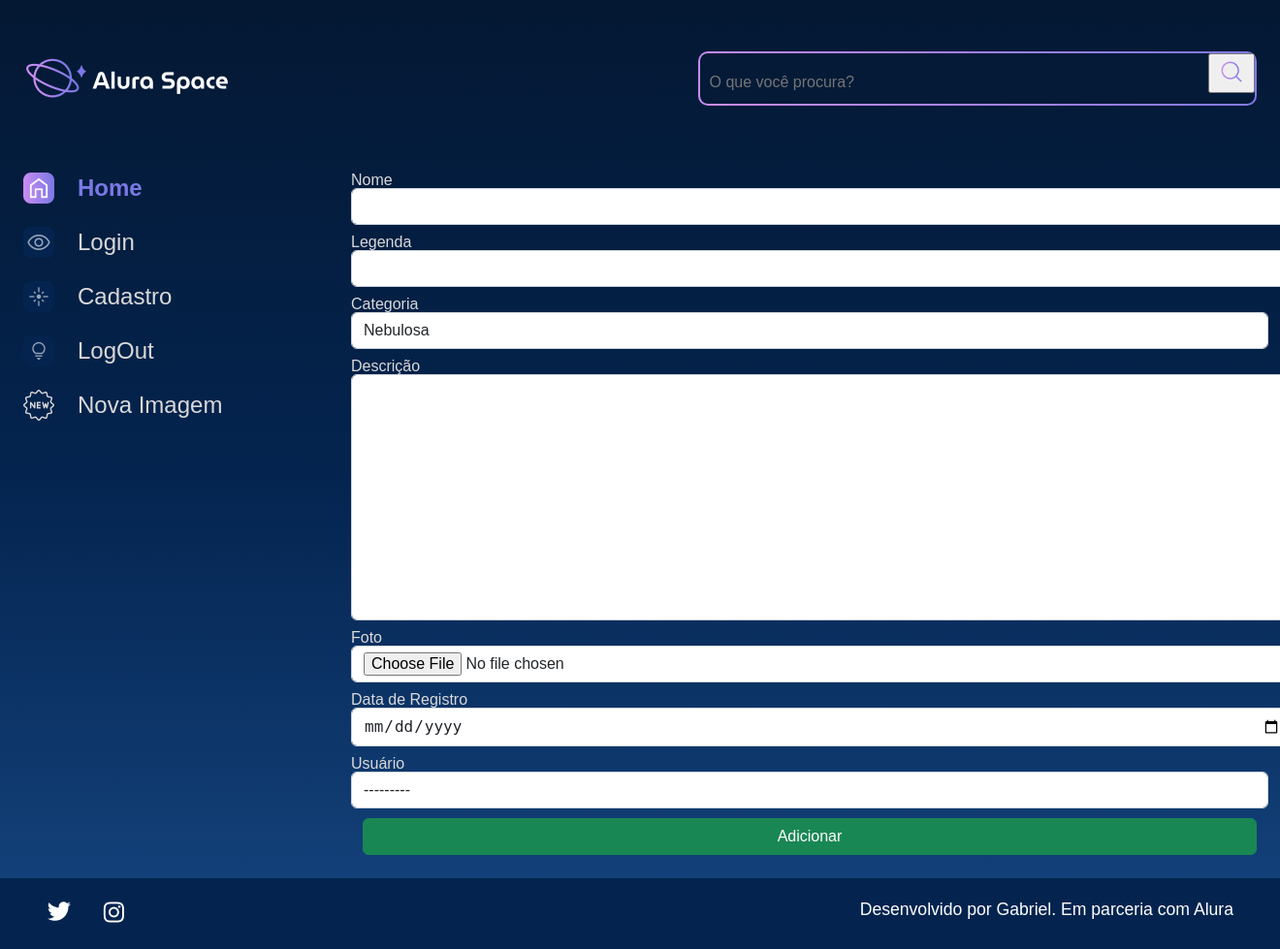
After one commit to gabriellima2321/alura_space, a Django app: page /nova-imagem in a window 1320 px wide; the page is wider, and only the part inside the window is pictured. The commit adds this page. Shown: that part at 97% size. Run offline with Django 5.2, Linux system fonts and the light colour scheme; the visitor is signed in with stand-in values (Sample User, id 1); data comes from the database, SQL or seed files in the repository.

Commit message:
Inserir imagem com Django.

```diff
--- /dev/null
+++ b/apps/galeria/forms.py
@@ -0,0 +1,29 @@
+from django import forms
+from apps.galeria.models import Fotografia
+
+
+class FotografiaForms(forms.ModelForm):
+    class Meta:
+        model = Fotografia
+        exclude = ['publicada',]
+        labels = {
+            'descricao':'Descrição',
+            'data_fotografia': 'Data de Registro',
+            'usuario':'Usuário',
+        }
+
+        widgets = {
+            'nome':forms.TextInput(attrs={'class':'form-control'}),
+            'legenda':forms.TextInput(attrs={'class':'form-control'}),
+            'categoria':forms.Select(attrs={'class':'form-control'}),
+            'descricao':forms.Textarea(attrs={'class':'form-control'}),
+            'foto':forms.FileInput(attrs={'class':'form-control'}),
+            'data_fotografia':forms.DateInput(
+                format='%d/%m/%Y',
+                attrs={
+                    'type':'date',
+                    'class':'form-control'
+                    }
+                ),
+            'usuario':forms.Select(attrs={'class':'form-control'}),
+        }
--- a/apps/galeria/models.py
+++ b/apps/galeria/models.py
@@ -17,7 +17,7 @@ class Fotografia(models.Model):
     categoria = models.CharField(max_length=100, choices=OPCOES_CATEGORIA, default='')
     descricao = models.TextField(null=False, blank=False)
     foto = models.ImageField(upload_to="fotos/%Y/%m/%d/", blank=True)
-    publicada = models.BooleanField(default=False)
+    publicada = models.BooleanField(default=True)
     data_fotografia = models.DateTimeField(default=datetime.now, blank=False)
     usuario = models.ForeignKey(
         to=User,
--- a/apps/galeria/urls.py
+++ b/apps/galeria/urls.py
@@ -1,8 +1,11 @@
 from django.urls import path
-from apps.galeria.views import index, imagem, buscar
+from apps.galeria.views import *
 
 urlpatterns = [
     path('',index, name='home'),
     path('imagem/<int:foto_id>', imagem, name='imagem'),
-    path('buscar',buscar, name='buscar')
+    path('buscar',buscar, name='buscar'),
+    path('nova-imagem',nova_imagem, name='nova_imagem'),
+    path('editar-imagem',editar_imagem, name='editar_imagem'),
+    path('deletar-imagem',deletar_imagem, name='deletar_imagem')
 ]
--- a/apps/galeria/views.py
+++ b/apps/galeria/views.py
@@ -1,6 +1,7 @@
 from django.shortcuts import render,get_object_or_404,redirect
 from django.http import HttpResponse
 from apps.galeria.models import Fotografia
+from apps.galeria.forms import FotografiaForms
 from django.contrib.auth.models import User
 from django.contrib import auth,messages
 
@@ -27,3 +28,24 @@ def buscar(request):
             fotografias = fotografias.filter(nome__icontains=nome_a_buscar)
 
     return render(request, "galeria/buscar.html", {"cards": fotografias})
+
+def nova_imagem(request):
+    if not request.user.is_authenticated:
+        return redirect('login')
+
+    form = FotografiaForms
+    if request.method == 'POST':
+        form = FotografiaForms(request.POST, request.FILES)
+        if form.is_valid():
+            form.save()
+            messages.success(request,'Nova fotografia cadastrada!')
+            return redirect('home')
+
+    return render(request, 'galeria/nova_imagem.html', {'form':form})
+
+
+def editar_imagem(request):
+    pass
+
+def deletar_imagem(request):
+    pass
--- a/templates/galeria/imagem.html
+++ b/templates/galeria/imagem.html
@@ -15,6 +15,10 @@
                                 <p class="imagem__descricao">{{fotografia.legenda}}</p>
                                 <p class="imagem__texto">{{fotografia.descricao}}</p>
                             </div>
+                            <div>
+                                <a><button href="{% url 'editar_imagem' %}" class="btn btn-success col-12" style="padding: top 5px;">Editar</button></a>
+                                <a><button href="{% url 'deletar_imagem' %}" class="btn btn-danger col-12" style="padding: top 5px;">Deletar</button></a>
+                            </div>
                         </div>
                     </div>
                 </section>
--- /dev/null
+++ b/templates/galeria/nova_imagem.html
@@ -0,0 +1,25 @@
+{% extends 'shared/base.html'%}
+{% load static%}
+{% block content%}
+            </section>
+            <section class="galeria" style="margin-left: 5em">
+                <form action="{% url 'nova_imagem' %}" method="post" enctype="multipart/form-data">
+                    {% csrf_token %}
+                    <div class="row">
+                       {% for field in form.visible_fields %}
+                       <div class="col-12 col-lg-12" style="margin-bottom: 10px;">
+                            <label for="{{field.id_for_label}}" style="color:#D9D9D9; margin-bottom: 5px;">{{field.label}}</label>
+                            {{ field }}
+                       </div>
+                       {% endfor %}
+                    </div>
+                    <div class="col-12 text-center">
+                        <button class="btn btn-success col-12" style="padding: top 5px;" type="submit">Adicionar</button>
+                    </div>
+                </form>
+            </section>
+        </main>
+    </div>
+</body>
+
+{% endblock %}
--- a/templates/partials/_menu.html
+++ b/templates/partials/_menu.html
@@ -25,5 +25,6 @@
                 <a href="{% url 'login' %}"><img src="{% static '/assets/ícones/1x/Mais vistas - inativo.png'%}"> Login</a>
                 <a href="{% url 'cadastro' %}"><img src="{% static '/assets/ícones/1x/Novas - inativo.png'%}"> Cadastro</a>
                 <a href="{% url 'logout' %}"><img src="{% static '/assets/ícones/1x/Surpreenda-me - inativo.png'%}"> LogOut</a>
+                <a href="{% url 'nova_imagem' %}"><img src="{% static '/assets/ícones/1x/new.png'%}"> Nova Imagem</a>
             </nav>
         </section>
```
Also changed, not shown: apps/galeria/migrations/0008_alter_fotografia_publicada.py (added), media/fotos/2024/04/25/Foto_3.png (added), setup/static/assets/ícones/1x/new.png (added).
